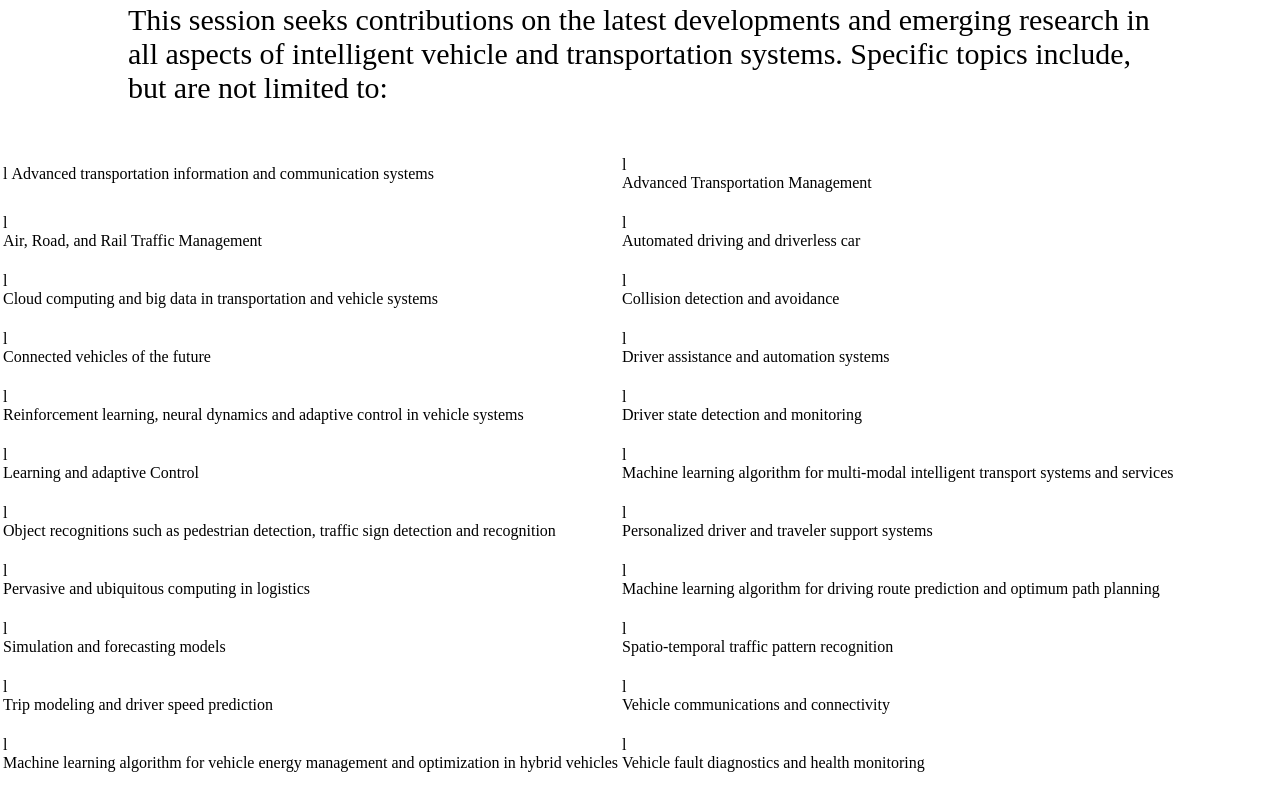
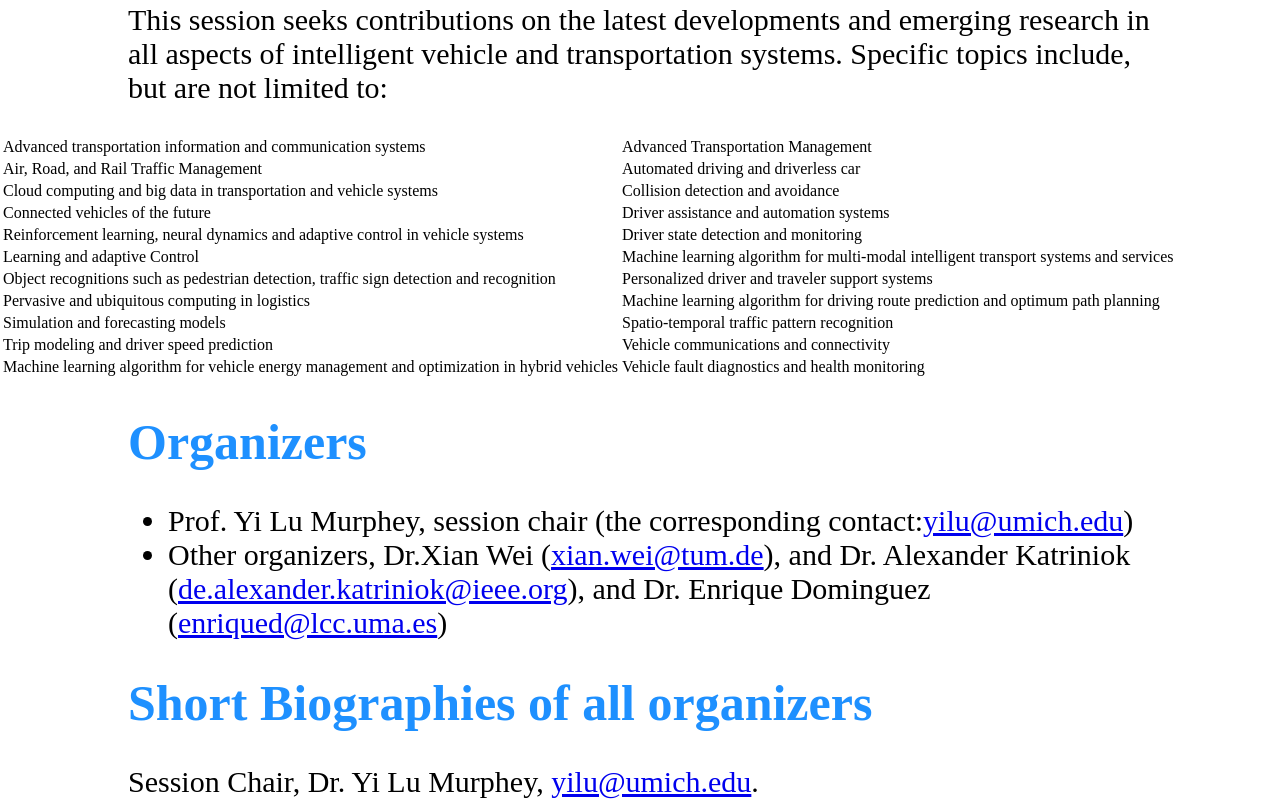
Before and after one commit to MVPR-Group/ivts-ijcnn2024, a plain HTML site: page index.html in a window 1280 px wide. Shown: the part 1207-2013 px from the top of the page. Drawn offline with Linux system fonts and the light colour scheme.

Commit message:
Update index.html

```diff
--- a/index.html
+++ b/index.html
@@ -76,48 +76,48 @@
     <table>
       <tbody>
         <tr>
-          <td><br>l&nbsp;Advanced transportation information and&nbsp;communication systems</td>
-          <td><br>l&nbsp;<br>Advanced Transportation Management</td>
+          <td>Advanced transportation information and communication systems</td>
+          <td>Advanced Transportation Management</td>
         </tr>
         <tr>
-          <td><br>l&nbsp;<br>Air, Road, and Rail Traffic Management</td>
-          <td><br>l&nbsp;<br>Automated driving and driverless car</td>
+          <td>Air, Road, and Rail Traffic Management</td>
+          <td>Automated driving and driverless car</td>
         </tr>
         <tr>
-          <td><br>l&nbsp;<br>Cloud computing and big data in transportation and vehicle systems</td>
-          <td><br>l&nbsp;<br>Collision detection and avoidance</td>
+          <td>Cloud computing and big data in transportation and vehicle systems</td>
+          <td>Collision detection and avoidance</td>
         </tr>
         <tr>
-          <td><br>l&nbsp;<br>Connected vehicles of the future</td>
-          <td><br>l&nbsp;<br>Driver assistance and automation systems</td>
+          <td>Connected vehicles of the future</td>
+          <td>Driver assistance and automation systems</td>
         </tr>
         <tr>
-          <td><br>l&nbsp;<br>Reinforcement learning, neural dynamics and adaptive control in vehicle systems</td>
-          <td><br>l&nbsp;<br>Driver state detection and monitoring</td>
+          <td>Reinforcement learning, neural dynamics and adaptive control in vehicle systems</td>
+          <td>Driver state detection and monitoring</td>
         </tr>
         <tr>
-          <td><br>l&nbsp;<br>Learning and adaptive Control</td>
-          <td><br>l&nbsp;<br>Machine learning algorithm for multi-modal intelligent transport systems and services</td>
+          <td>Learning and adaptive Control</td>
+          <td>Machine learning algorithm for multi-modal intelligent transport systems and services</td>
         </tr>
         <tr>
-          <td><br>l&nbsp;<br>Object recognitions such as pedestrian detection, traffic sign detection and recognition</td>
-          <td><br>l&nbsp;<br>Personalized driver and traveler support systems</td>
+          <td>Object recognitions such as pedestrian detection, traffic sign detection and recognition</td>
+          <td>Personalized driver and traveler support systems</td>
         </tr>
         <tr>
-          <td><br>l&nbsp;<br>Pervasive and ubiquitous computing in logistics</td>
-          <td><br>l&nbsp;<br>Machine learning algorithm for driving route prediction and optimum path planning</td>
+          <td>Pervasive and ubiquitous computing in logistics</td>
+          <td>Machine learning algorithm for driving route prediction and optimum path planning</td>
         </tr>
         <tr>
-          <td><br>l&nbsp;<br>Simulation and forecasting models</td>
-          <td><br>l&nbsp;<br>Spatio-temporal traffic pattern recognition</td>
+          <td>Simulation and forecasting models</td>
+          <td>Spatio-temporal traffic pattern recognition</td>
         </tr>
         <tr>
-          <td><br>l&nbsp;<br>Trip modeling and driver speed prediction</td>
-          <td><br>l&nbsp;<br>Vehicle communications and connectivity</td>
+          <td>Trip modeling and driver speed prediction</td>
+          <td>Vehicle communications and connectivity</td>
         </tr>
         <tr>
-          <td><br>l&nbsp;<br>Machine learning algorithm for vehicle energy management and optimization in hybrid vehicles</td>
-          <td><br>l&nbsp;<br>Vehicle fault diagnostics and health monitoring</td>
+          <td>Machine learning algorithm for vehicle energy management and optimization in hybrid vehicles</td>
+          <td>Vehicle fault diagnostics and health monitoring</td>
         </tr>
       </tbody>
       <colgroup>
```
